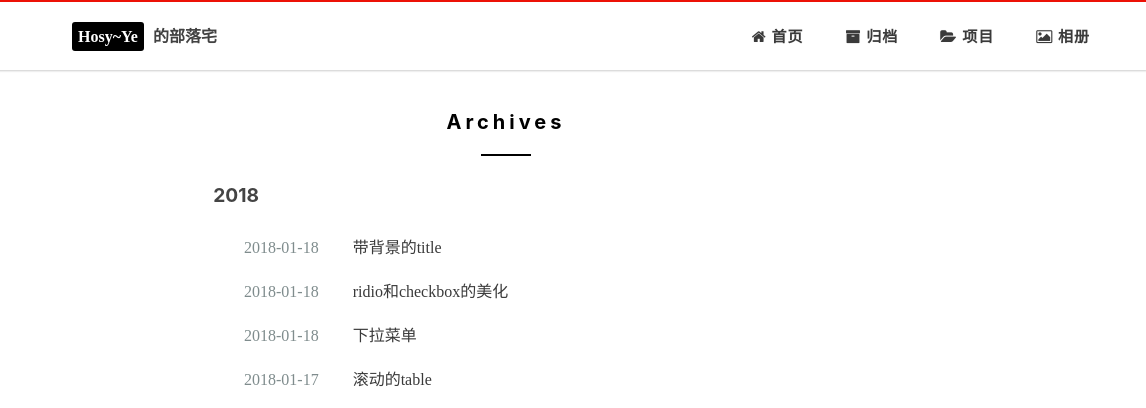
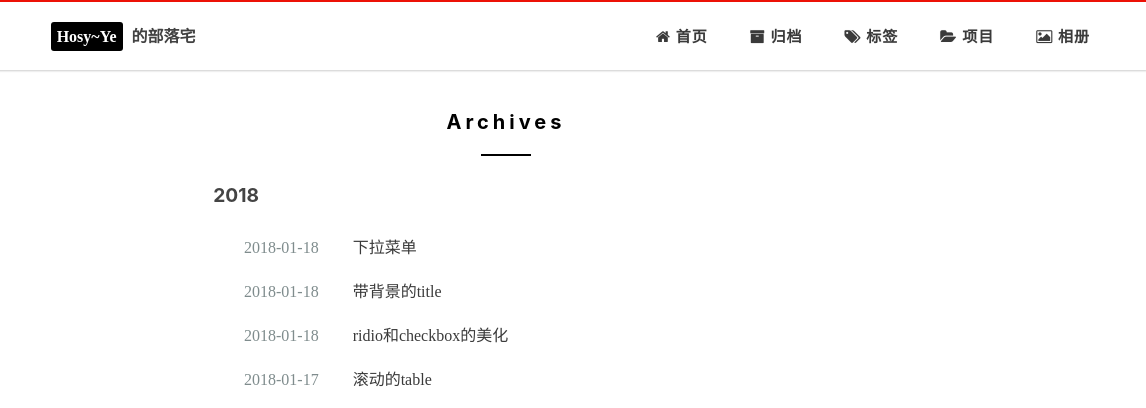
Before and after one commit to hosyYe/hosyye.github.io, a plain HTML site: page archives/index.html in a window 1280 px wide. Shown: the top 408 px of the page, 134-1280 px from the left. Drawn offline with Linux system fonts and the light colour scheme; some packages are replaced by stand-ins of ours; a script that the page names is missing.

Commit message:
Site updated: 2018-01-18 11:49:28

```diff
--- a/archives/index.html
+++ b/archives/index.html
@@ -97,6 +97,15 @@
             </li>
 
             <li>
+              <a href="/tags">
+
+                  <i class="fa fa-tags "></i>
+
+                标签
+              </a>
+            </li>
+
+            <li>
               <a href="/project">
 
                   <i class="fa fa-folder-open "></i>
@@ -148,6 +157,15 @@
     <span class="date">
       2018-01-18
     </span>
+    <a href="/2018/01/18/下拉菜单/" class="title">
+      下拉菜单
+    </a>
+  </li>
+
+  <li>
+    <span class="date">
+      2018-01-18
+    </span>
     <a href="/2018/01/18/带背景的title/" class="title">
       带背景的title
     </a>
@@ -159,15 +177,6 @@
     </span>
     <a href="/2018/01/18/input_radio&&checkbox的美化/" class="title">
       ridio和checkbox的美化
-    </a>
-  </li>
-
-  <li>
-    <span class="date">
-      2018-01-18
-    </span>
-    <a href="/2018/01/18/下拉菜单/" class="title">
-      下拉菜单
     </a>
   </li>
 
```
Also changed, not shown: 2018/01/17/css基础样式总结/index.html (+9 -0 lines), 2018/01/17/滚动的table/index.html (+9 -0 lines), 2018/01/18/input_radio&&checkbox的美化/index.html (+9 -0 lines), 2018/01/18/下拉菜单/index.html (+9 -0 lines), 2018/01/18/带背景的title/index.html (+9 -0 lines), archives/2018/01/index.html (+18 -9 lines), archives/2018/index.html (+18 -9 lines), index.html (+9 -0 lines), tags/css/index.html (+9 -0 lines).
